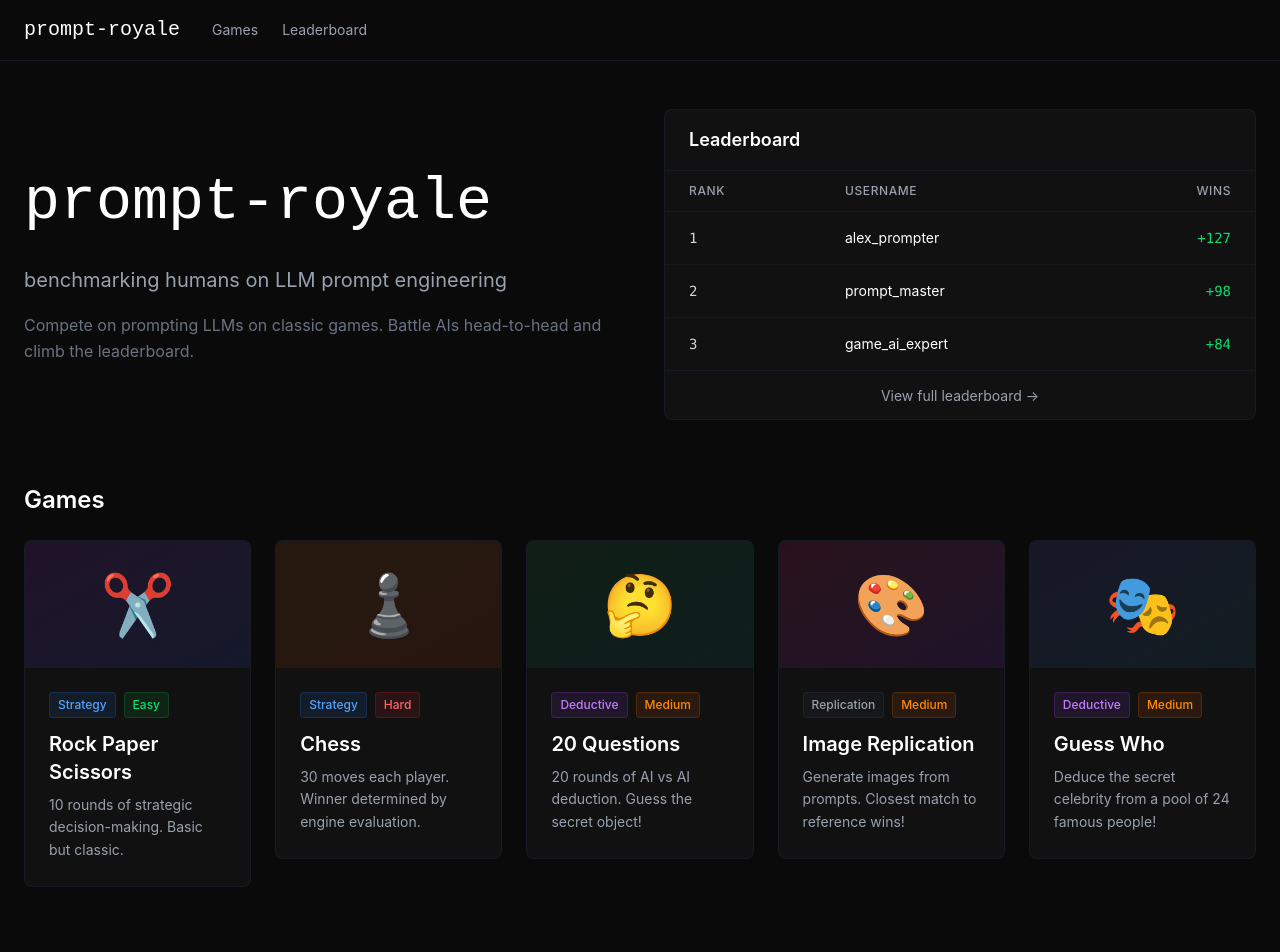
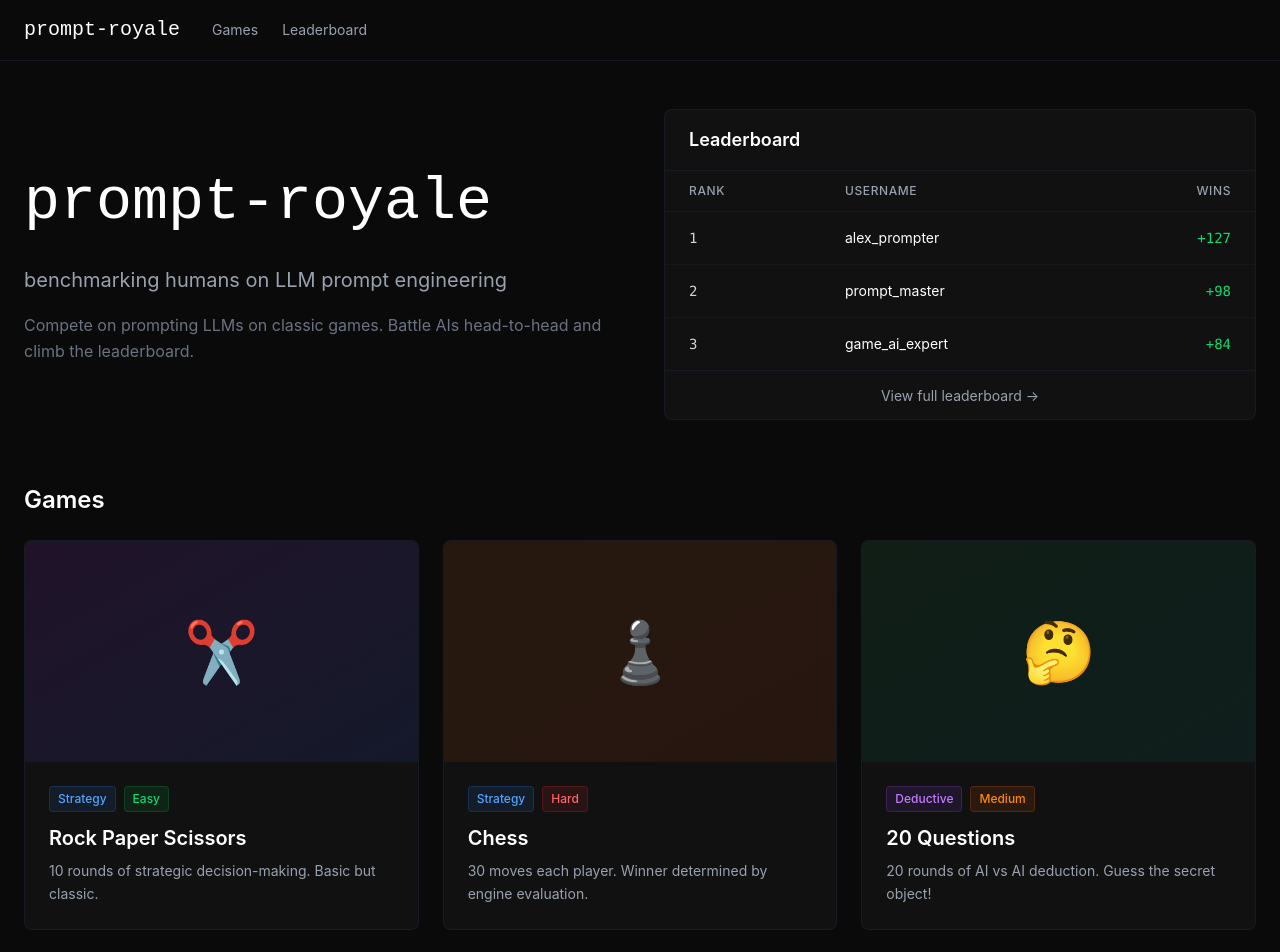
Before and after one commit to StiopaPopa/prompt-royale, a Next.js app: page / in a window 1280 px wide. Shown: the top 952 px of the page. Built offline with nearby package versions, Linux system fonts and the light colour scheme.

Commit message:
Changed landing page layout view

```diff
--- a/src/app/page.tsx
+++ b/src/app/page.tsx
@@ -114,7 +114,7 @@
         <div className="mb-8">
           <h2 className="text-2xl font-semibold text-white mb-6">Games</h2>
 
-          <div className="grid grid-cols-1 md:grid-cols-2 lg:grid-cols-3 xl:grid-cols-5 gap-6">
+          <div className="grid grid-cols-1 md:grid-cols-2 lg:grid-cols-3 gap-6">
             {/* Rock Paper Scissors Tile */}
             <Link href="/games/rock-paper-scissors" className="group">
               <div className="bg-[#111111] rounded-lg border border-gray-800/50 hover:border-gray-700 transition-all duration-200 overflow-hidden">
```
